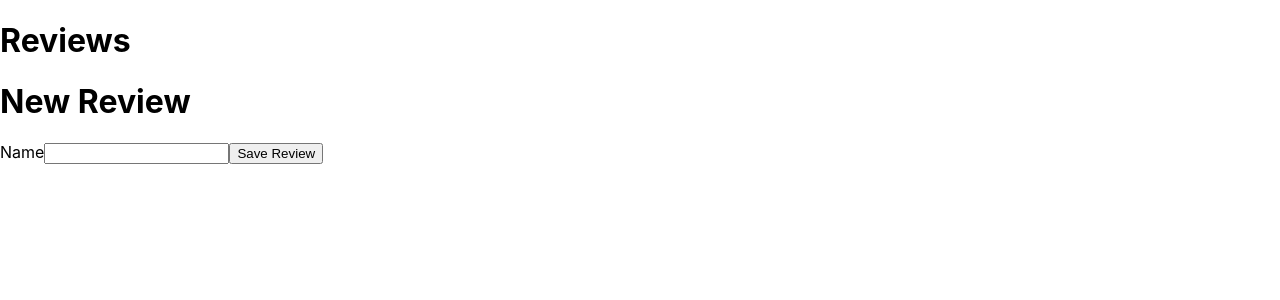
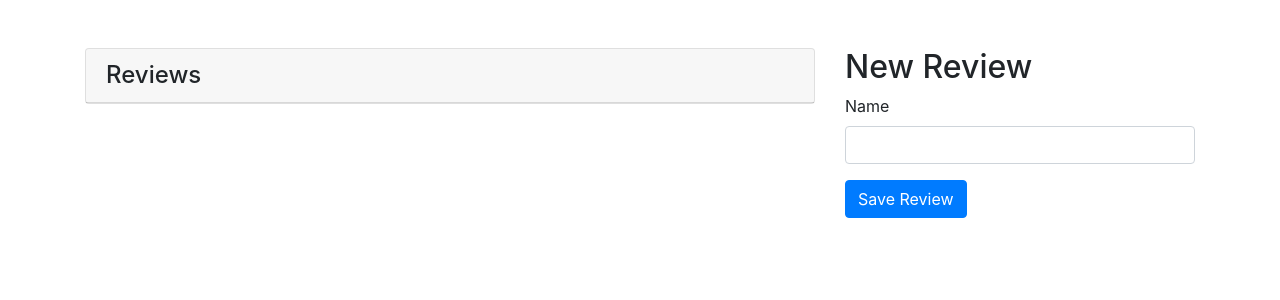
Before and after one commit to rzane/yaypi, a React (Create React App) app in the folder client/: page / in a window 1280 px wide. Shown: the top 300 px of the page. Built offline with nearby package versions, Linux system fonts and the light colour scheme.

Commit message:
Make it less hideous!

```diff
--- a/client/package.json
+++ b/client/package.json
@@ -8,10 +8,11 @@
     "@types/node": "10.12.21",
     "@types/react": "16.8.1",
     "@types/react-dom": "16.0.11",
+    "bootstrap": "^4.2.1",
+    "node-sass": "^4.11.0",
     "react": "^16.7.0",
     "react-dom": "^16.7.0",
     "react-scripts": "2.1.3",
-    "tachyons": "^4.11.1",
     "typescript": "3.3.1"
   },
   "scripts": {
--- a/client/src/components/ReviewForm.tsx
+++ b/client/src/components/ReviewForm.tsx
@@ -33,17 +33,20 @@ class App extends Component<Props, State> {
   render() {
     return (
       <form onSubmit={this.handleSubmit}>
-        <label>
-          Name
+        <div className="form-group">
+          <label htmlFor="name">Name</label>
           <input
             type="text"
             name="name"
             value={this.state.form.name}
             onChange={this.handleChange}
+            className="form-control"
           />
-        </label>
+        </div>
 
-        <button type="submit">Save Review</button>
+        <button className="btn btn-primary" type="submit">
+          Save Review
+        </button>
       </form>
     );
   }
--- a/client/src/index.css
+++ /dev/null
@@ -1,14 +0,0 @@
-body {
-  margin: 0;
-  padding: 0;
-  font-family: -apple-system, BlinkMacSystemFont, "Segoe UI", "Roboto", "Oxygen",
-    "Ubuntu", "Cantarell", "Fira Sans", "Droid Sans", "Helvetica Neue",
-    sans-serif;
-  -webkit-font-smoothing: antialiased;
-  -moz-osx-font-smoothing: grayscale;
-}
-
-code {
-  font-family: source-code-pro, Menlo, Monaco, Consolas, "Courier New",
-    monospace;
-}
--- /dev/null
+++ b/client/src/index.scss
@@ -0,0 +1 @@
+@import "~bootstrap/scss/bootstrap";
--- a/client/src/index.tsx
+++ b/client/src/index.tsx
@@ -1,6 +1,6 @@
 import React from "react";
 import ReactDOM from "react-dom";
-import "./index.css";
+import "./index.scss";
 import App from "./views/App";
 import * as serviceWorker from "./serviceWorker";
 import { fakeApi } from "./services";
--- a/client/src/views/App.tsx
+++ b/client/src/views/App.tsx
@@ -45,16 +45,26 @@ class App extends Component<Props, State> {
 
   render() {
     return (
-      <div className="App">
-        <h1>Reviews</h1>
-        <ul>
-          {this.state.reviews.map(review => (
-            <li key={review.id}>{review.name}</li>
-          ))}
-        </ul>
+      <div className="container py-5">
+        <div className="row">
+          <div className="col-lg-8">
+            <div className="card">
+              <div className="card-header h4">Reviews</div>
+              <ul className="list-group list-group-flush">
+                {this.state.reviews.map(review => (
+                  <li className="list-group-item" key={review.id}>
+                    {review.name}
+                  </li>
+                ))}
+              </ul>
+            </div>
+          </div>
 
-        <h1>New Review</h1>
-        <ReviewForm onSubmit={this.handleSubmit} />
+          <div className="col-lg-4">
+            <h2>New Review</h2>
+            <ReviewForm onSubmit={this.handleSubmit} />
+          </div>
+        </div>
       </div>
     );
   }
```
Also changed, not shown: 1 other file (tests, documents, lock files or other folders).
